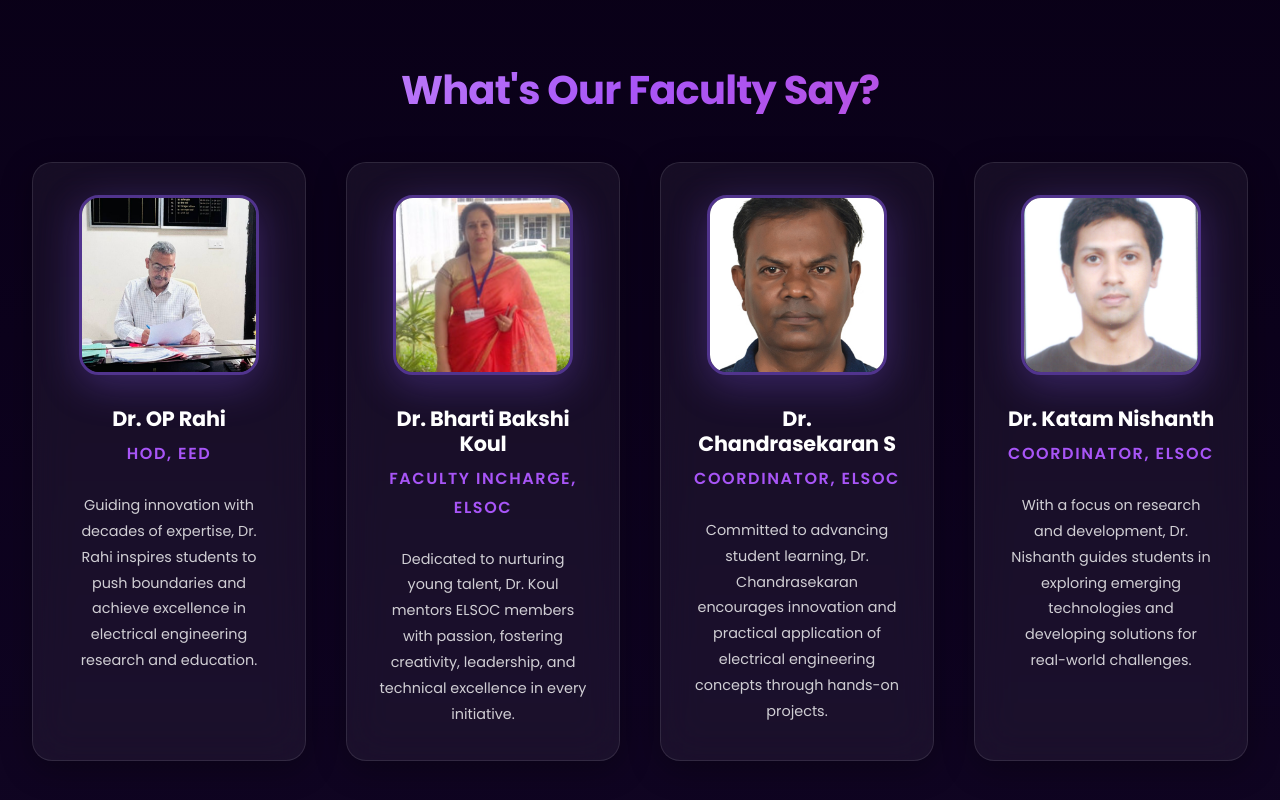
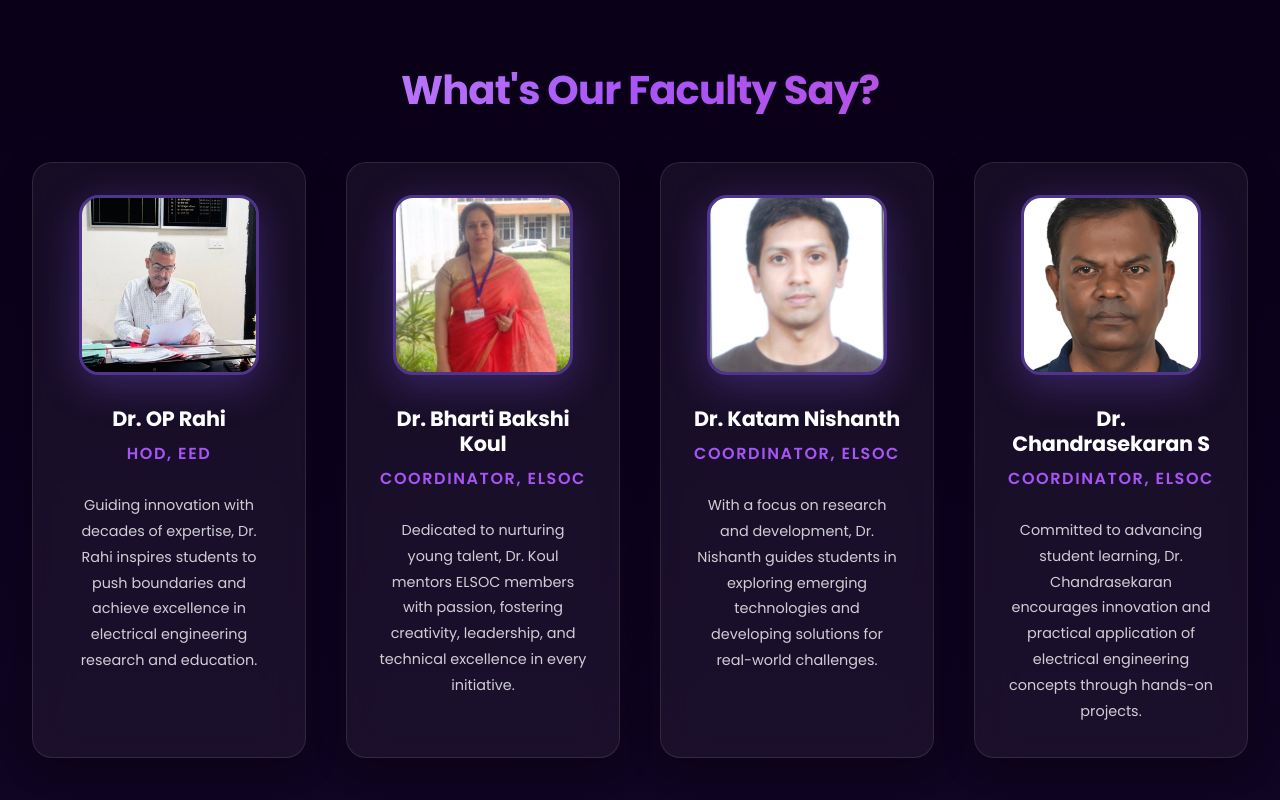
Before and after one commit to ronakdotasara/elsoc-website, a React (Vite) app: page / in a window 1280 px wide. Shown: the part 862-1662 px from the top of the page. Built offline with nearby package versions, Linux system fonts and the light colour scheme.

Commit message:
basic edit(typo)

```diff
--- a/src/pages/Home.jsx
+++ b/src/pages/Home.jsx
@@ -28,21 +28,24 @@ const Home = () => {
   },
   {
         name: 'Dr. Bharti Bakshi Koul',
-    position: 'Faculty Incharge, ELSOC',
+        position: 'Coordinator, ELSOC',
+        image: '/img/BHarti maam.jpg',
         message: 'Dedicated to nurturing young talent, Dr. Koul mentors ELSOC members with passion, fostering creativity, leadership, and technical excellence in every initiative.',
-    image: '/img/BHarti maam.jpg'
+
+      },
+      {
+        name: 'Dr. Katam Nishanth',
+        position: 'Coordinator, ELSOC',
+        image: '/img/nishant sir.jpg',
+        message: 'With a focus on research and development, Dr. Nishanth guides students in exploring emerging technologies and developing solutions for real-world challenges.',
+
       },
       {
         name: 'Dr. Chandrasekaran S',
         position: 'Coordinator, ELSOC',
+        image: '/img/chandru sir.jpg',
         message: 'Committed to advancing student learning, Dr. Chandrasekaran encourages innovation and practical application of electrical engineering concepts through hands-on projects.',
-    image: 'img/chandru sir.jpg'
-  },
-  {
-    name: 'Dr. Katam Nishanth',
-    position: 'Coordinator, ELSOC',
-    message: 'With a focus on research and development, Dr. Nishanth guides students in exploring emerging technologies and developing solutions for real-world challenges.',
-    image: 'img/nishant sir.jpg'
+
       }
 ];
 
--- a/src/pages/Team.jsx
+++ b/src/pages/Team.jsx
@@ -17,11 +17,19 @@ const Team = () => {
       },
       {
         name: 'Dr. Bharti Bakshi Koul',
-        position: 'Faculty Incharge, ELSOC',
+        position: 'Coordinator, ELSOC',
         department: 'Electrical Engineering Department',
         image: '/img/BHarti maam.jpg',
         bio: 'Dedicated to nurturing young talent, Dr. Koul mentors ELSOC members with passion, fostering creativity, leadership, and technical excellence in every initiative.',
         email: 'bhartibakshi@nith.ac.in'
+      },
+      {
+        name: 'Dr. Katam Nishanth',
+        position: 'Coordinator, ELSOC',
+        department: 'Electrical Engineering Department',
+        image: '/img/nishant sir.jpg',
+        bio: 'With a focus on research and development, Dr. Nishanth guides students in exploring emerging technologies and developing solutions for real-world challenges.',
+        email: 'katam@nith.ac.in'
       },
       {
         name: 'Dr. Chandrasekaran S',
@@ -31,14 +39,6 @@ const Team = () => {
         bio: 'Committed to advancing student learning, Dr. Chandrasekaran encourages innovation and practical application of electrical engineering concepts through hands-on projects.',
         email: 'chandru@nith.ac.in'
       },
-      {
-        name: 'Dr. Katam Nishanth',
-        position: 'Coordinator, ELSOC',
-        department: 'Electrical Engineering Department',
-        image: '/img/nishant sir.jpg',
-        bio: 'With a focus on research and development, Dr. Nishanth guides students in exploring emerging technologies and developing solutions for real-world challenges.',
-        email: 'katam@nith.ac.in'
-      }
     ],
     core: [
       {
```
Lines whose indentation alone changed are shown as unchanged.
